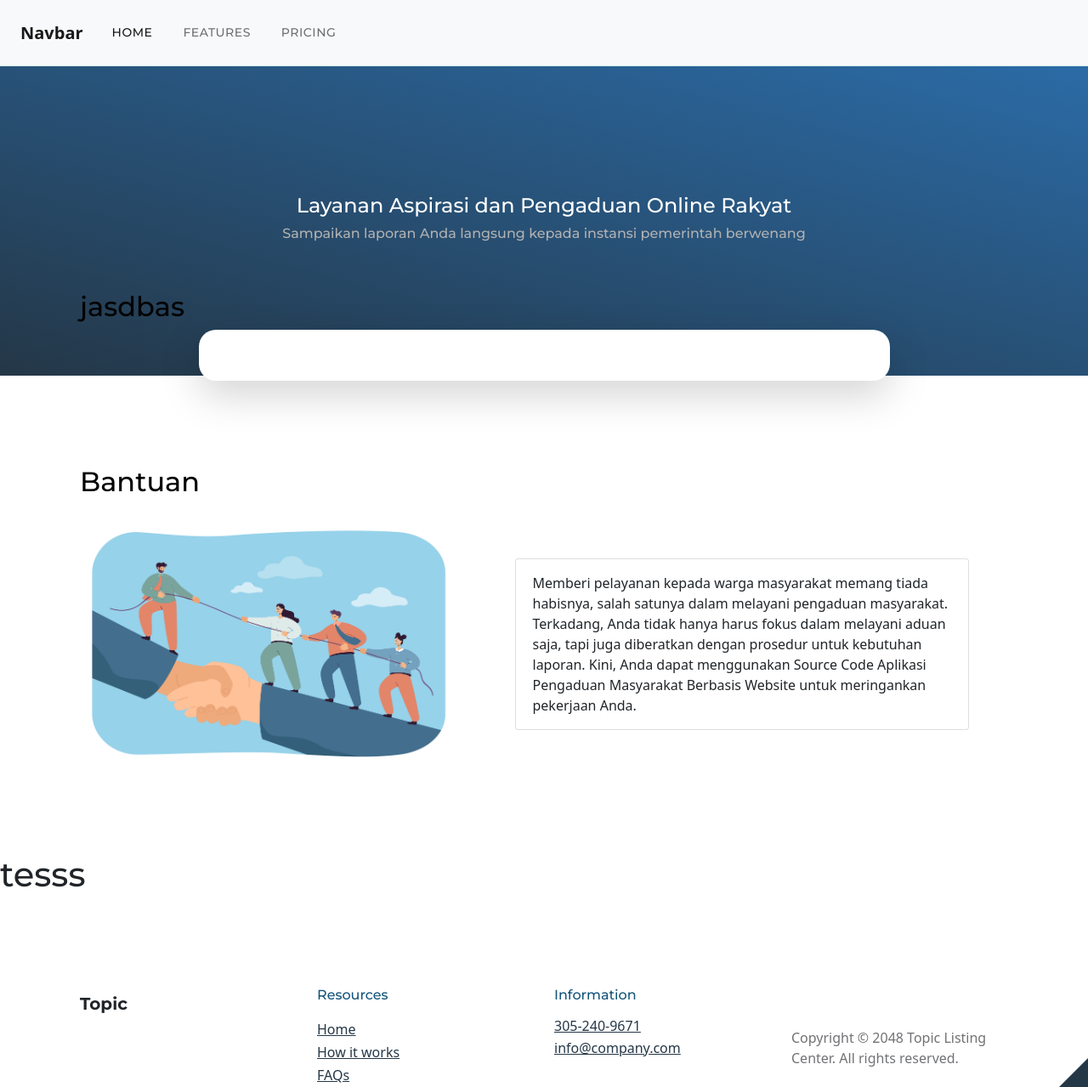
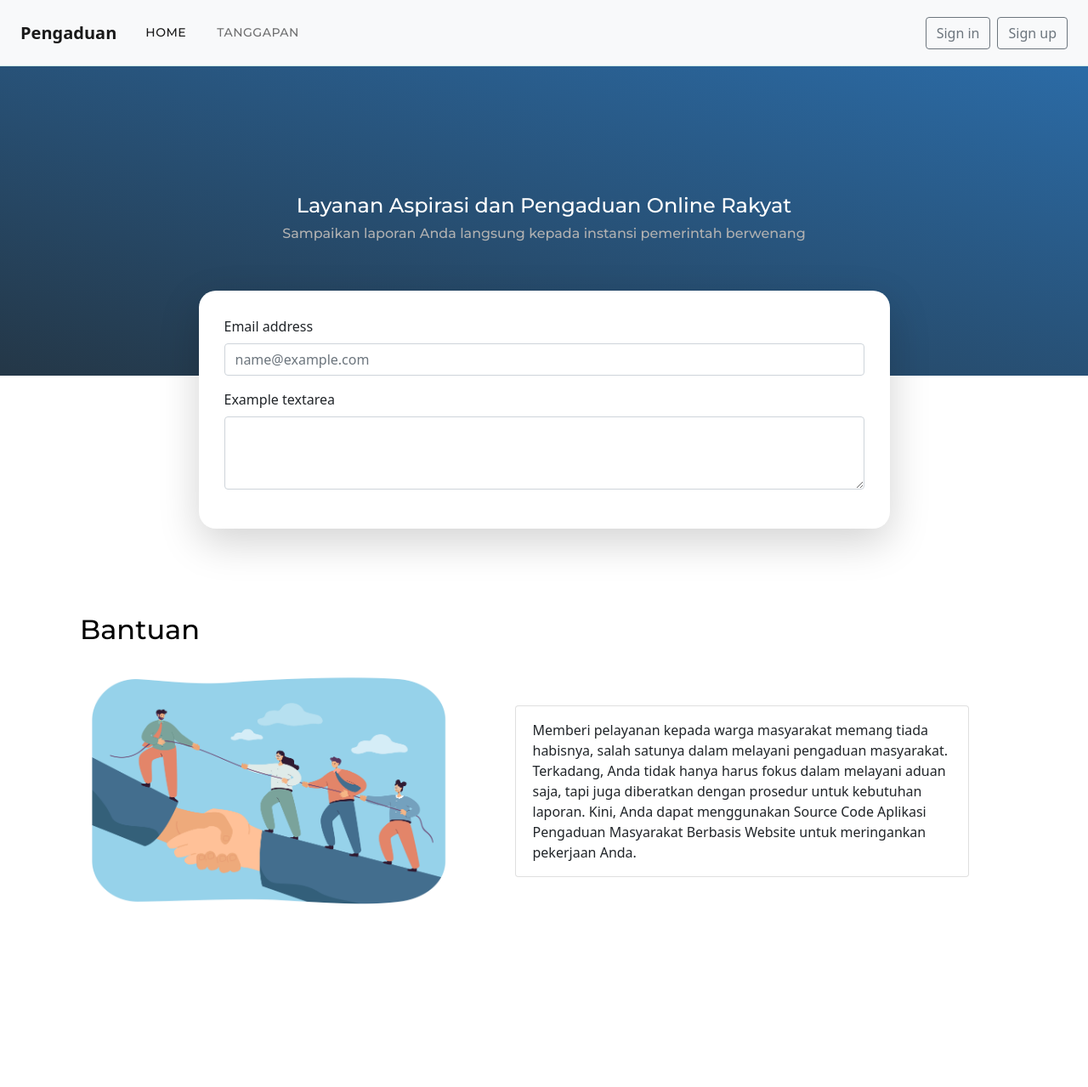
Before and after one commit to alifhmiysf/pengaduan-masyarakat, a CodeIgniter 4 app: template app/Views/users/index.php in a window 1280 px wide. Shown: the top 1279 px of the page at 85% size. Run offline with PHP 8.4 and a stand-in for CodeIgniter, Linux system fonts and the light colour scheme; the template is opened without the code that fills it, so the values that code supplies are empty; some libraries are stand-ins or nearby versions.

Commit message:
membuat tampilan masyarakat

```diff
--- a/app/Views/users/index.php
+++ b/app/Views/users/index.php
@@ -39,7 +39,7 @@ https://templatemo.com/tm-590-topic-listing
     <main>
         <nav class="navbar navbar-expand-lg navbar-light bg-light">
             <div class="container-fluid">
-                <a class="navbar-brand" href="#">Navbar</a>
+                <a class="navbar-brand" href="#">Pengaduan</a>
 
                 <div class="collapse navbar-collapse" id="navbarNav">
                     <ul class="navbar-nav">
@@ -47,12 +47,13 @@ https://templatemo.com/tm-590-topic-listing
                             <a class="nav-link active" aria-current="page" href="#">Home</a>
                         </li>
                         <li class="nav-item">
-                            <a class="nav-link" href="#">Features</a>
-                        </li>
-                        <li class="nav-item">
-                            <a class="nav-link" href="#">Pricing</a>
+                            <a class="nav-link" href="#">Tanggapan</a>
                         </li>
                     </ul>
+                </div>
+                <div class="d-grid gap-2 d-md-flex justify-content-md-end">
+                    <a class="btn btn-outline-secondary" href="<?= base_url('/auth/login')?>" role="button">Sign in</a>
+                    <a class="btn btn-outline-secondary" href="<?= base_url('/auth/register')?>" role="button">Sign up</a>
                 </div>
             </div>
         </nav>
@@ -73,10 +74,18 @@ https://templatemo.com/tm-590-topic-listing
         <section class="featured-section">
             <div class="container">
                 <div class="row justify-content-center">
-                    <h2>jasdbas</h2>
                     <div class="col-lg-9 col-12 mb-4 mb-lg-0">
                         <div class="custom-block bg-white shadow-lg">
-
+                            <form action="">
+                                <div class="mb-3">
+                                    <label for="exampleFormControlInput1" class="form-label">Email address</label>
+                                    <input type="email" class="form-control" id="exampleFormControlInput1" placeholder="name@example.com">
+                                </div>
+                                <div class="mb-3">
+                                    <label for="exampleFormControlTextarea1" class="form-label">Example textarea</label>
+                                    <textarea class="form-control" id="exampleFormControlTextarea1" rows="3"></textarea>
+                                </div>
+                            </form>
                         </div>
                     </div>
                 </div>
@@ -116,7 +125,7 @@ https://templatemo.com/tm-590-topic-listing
             </div>
         </section>
     </main>
-<h1>tesss</h1>
+
     <footer class="site-footer section-padding">
         <div class="container">
             <div class="row">
```
